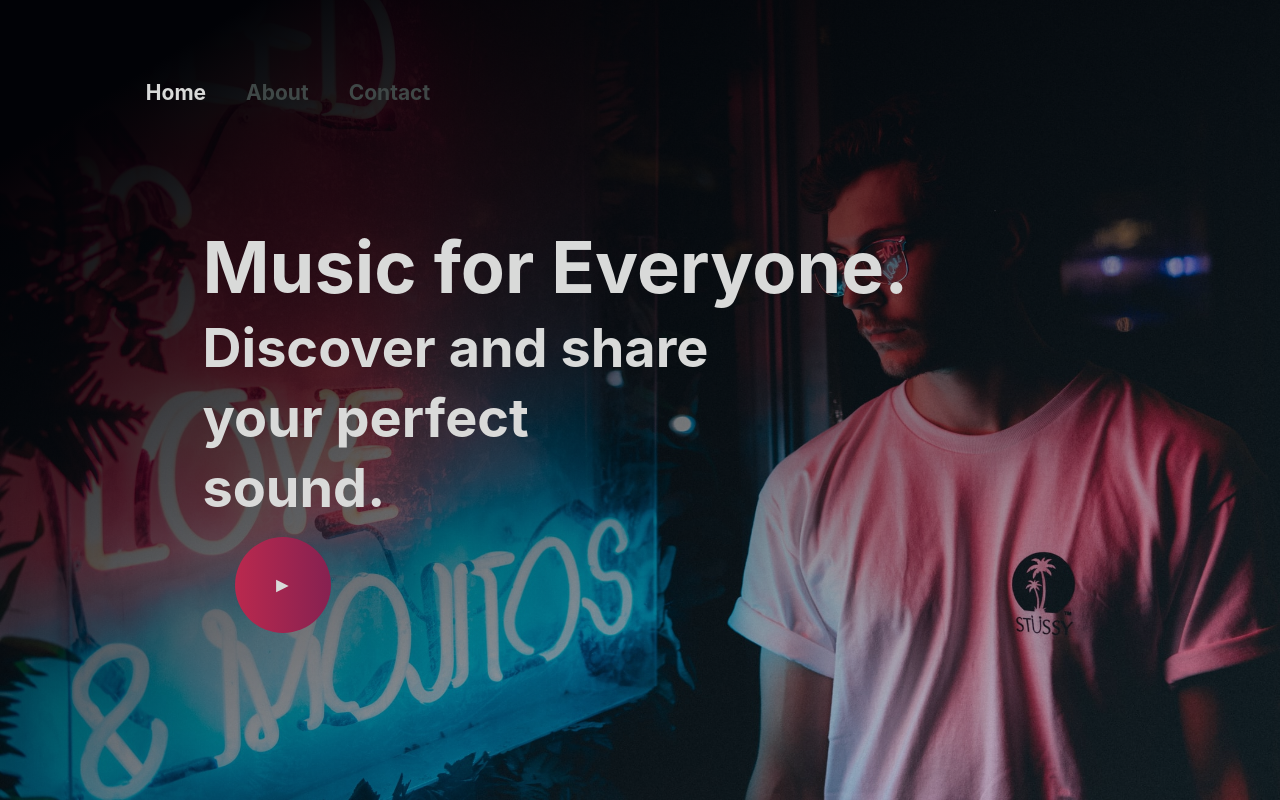
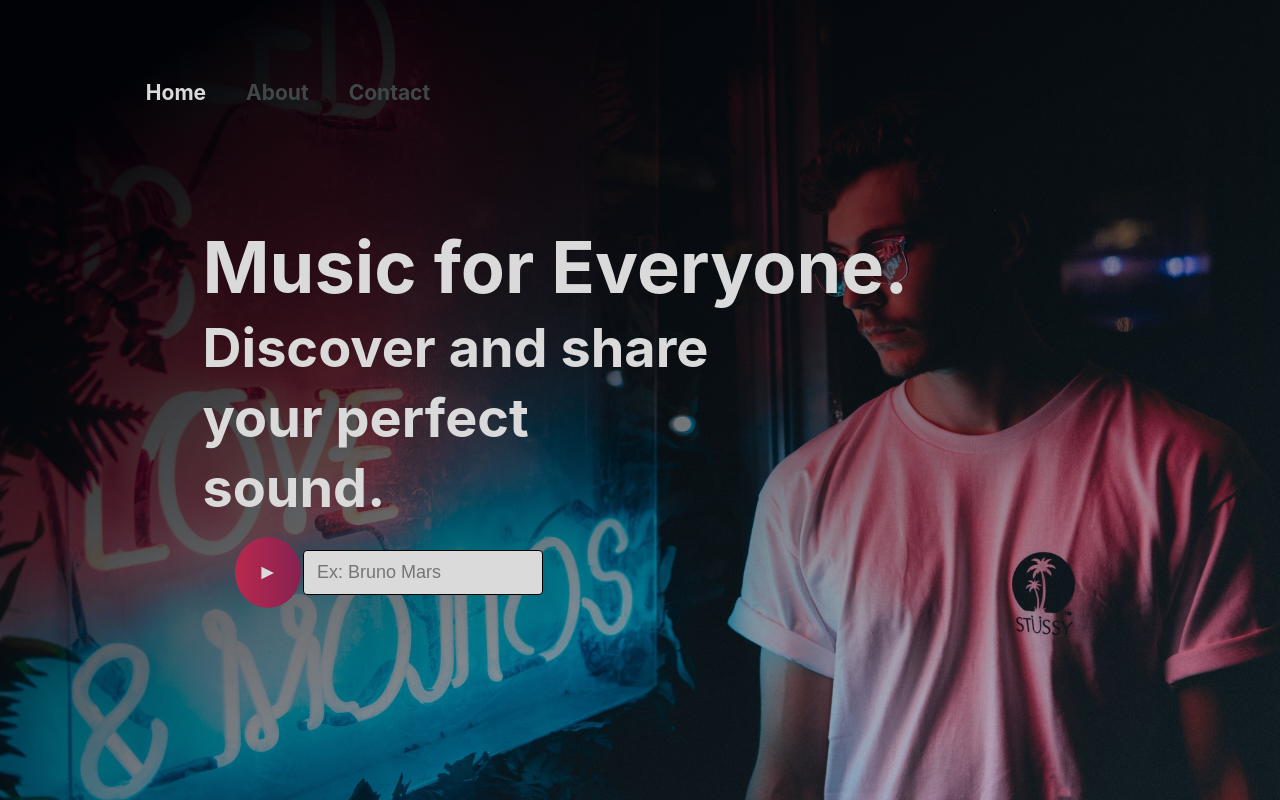
Before and after one commit to chris510/Make-A-Playlist, a React (Create React App) app in the folder frontend/: page / in a window 1280 px wide. Built offline with nearby package versions, Linux system fonts and the light colour scheme.

Commit message:
Refactor search bar into its own component

```diff
--- a/frontend/src/components/search-bar/search-bar.component.tsx
+++ b/frontend/src/components/search-bar/search-bar.component.tsx
@@ -1,11 +1,44 @@
 import React from 'react';
+import './search-bar.styles.scss';
 
 const SearchBar = () => {
   return (
-    <div className="search-bar">
-      THIS IS THE SearchBar
+    <div className="search">
+      <button className="search-btn">&#9658;</button>
+      <input
+        className="search-bar"
+        placeholder="Ex: Bruno Mars"
+        required
+      >
+      </input>
     </div>
   )
 }
 
 export default SearchBar;
+
+// const SearchBar = () => {
+//   const [openSearchBar, setOpenSearchBar] = useState(false);
+//   const handleClick = () => {
+//     setOpenSearchBar(!openSearchBar);
+//   }
+
+//   const setOpenClassIcon = () => {
+//     return openSearchBar ? 'search-icon open' : 'search-icon';
+//   }
+
+//   const setOpenClass = () => {
+//     return openSearchBar ? 'search open' : 'search';
+//   }
+
+//   return (
+//     <div className={setOpenClass()}>
+//       <input type="search" className="search-box" />
+//       <span className="search-button" onClick={handleClick}>
+//         <span className={setOpenClassIcon()}></span>
+//       </span>
+//     </div>
+//   )
+// }
+
+// export default SearchBar;
--- a/frontend/src/components/search-bar/search-bar.styles.scss
+++ b/frontend/src/components/search-bar/search-bar.styles.scss
@@ -0,0 +1,168 @@
+@import '../../stylesheets/main.scss';
+
+.search {
+  display: flex;
+  justify-content: space-between;
+  height: 50px;
+  width: 45%;
+
+  .search-bar {
+    background-color: $white-primary-1;
+    border-radius: 4px;
+    border: none;
+    border: solid 1px;
+    color: inherit;
+    display: block;
+    outline: 0;
+    padding: 0 0.825rem;
+    text-decoration: none;
+    width: 75%;
+    height: 100%;
+    margin-top: 25px;
+    font-size: 18px;
+
+    &:focus {
+      border-color: rgba(133, 33, 81, 1);
+    }
+  }
+  .search-btn {
+    background: linear-gradient(to right, rgba(187, 41, 78, 1), rgba(133, 33, 81, 1));
+    font-size: $font-size-primary;
+    color: $white-primary-1;
+    border: double 2px transparent;
+    background-origin: border-box;
+    background-clip: content-box, border-box;
+    height: 75px;
+    width: 75px;
+    border-radius: 50%;
+    margin-top: 10px;
+    margin-left: 30px;
+
+    &:hover {
+      cursor: pointer;
+      background: rgba(187, 41, 78, .8);
+    }
+
+    &:focus {
+      outline: none;
+    }
+  }
+}
+
+// $background-color: #BB294E;
+// $search-bg-color: #BB294E;
+// $icon-color: white;
+// $transition: all .5s ease;
+
+// * {
+//   box-sizing: border-box;
+// }
+
+// body {
+//   background: $background-color;
+// }
+
+// .search {
+//   width: 75px;
+//   height: 75px;
+//   margin: 20px auto 0;
+//   margin-left: 40px;
+//   background-color: $search-bg-color;
+//   position: relative;
+//   overflow: hidden;
+//   transition: $transition;
+//   &:before {
+//     content: '';
+//     display: block;
+//     width: 3px;
+//     height: 100%;
+//     position: relative;
+//     background-color: $icon-color;
+//     transition: $transition;
+//   }
+//   &.open {
+//     width: 420px;
+//     &:before {
+//       height: 45px;
+//       margin: 15px 0px 10px 30px;
+//       position: absolute;
+//     }
+//   }
+// }
+
+// .search-box {
+//   width: 100%;
+//   height: 100%;
+//   box-shadow: none;
+//   border: none;
+//   background: transparent;
+//   color: #fff;
+//   padding: 20px 100px 20px 45px;
+//   font-size: 40px;
+//   &:focus {
+//     outline: none;
+//   }
+// }
+
+// .search-button {
+//   width: 100px;
+//   height: 100px;
+//   display: block;
+//   position: absolute;
+//   right: -30px;
+//   top: 10px;
+//   cursor: pointer;
+// }
+
+// .search-icon {
+//   width: 40px;
+//   height: 40px;
+//   border-radius: 40px;
+//   border: 3px solid $icon-color;
+//   display: block;
+//   position: relative;
+//   margin-left: 5px;
+//   transition: $transition;
+//   &:before {
+//     content: '';
+//     width: 3px;
+//     height: 15px;
+//     position: absolute;
+//     right: -2px;
+//     top: 30px;
+//     display: block;
+//     background-color: $icon-color;
+//     transform: rotate(-45deg);
+//     transition: $transition;
+//   }
+//   &:after {
+//     content: '';
+//     width: 3px;
+//     height: 15px;
+//     position: absolute;
+//     right: -12px;
+//     top: 40px;
+//     display: block;
+//     background-color: $icon-color;
+//     transform: rotate(-45deg);
+//     transition: $transition;
+//   }
+//   .open & {
+//     margin: -3px;
+//     width: 60px;
+//     height: 60px;
+//     border-radius: 60px;
+//     &:before {
+//       transform: rotate(52deg);
+//       right: 22px;
+//       top: 23px;
+//       height: 18px;
+//     }
+//     &:after {
+//       transform: rotate(-230deg);
+//       right: 22px;
+//       top: 13px;
+//       height: 18px;
+//     }
+//   }
+// }
--- a/frontend/src/index.css
+++ b/frontend/src/index.css
@@ -3,6 +3,7 @@
 * {
   margin: 0;
   padding: 0;
+  box-sizing: border-box;
 }
 
 a {
--- a/frontend/src/pages/home/home-page.component.tsx
+++ b/frontend/src/pages/home/home-page.component.tsx
@@ -2,7 +2,7 @@ import React from 'react';
 import './home-page.styles.scss';
 
 import Nav from '../../components/nav/nav.component';
-
+import SearchBar from '../../components/search-bar/search-bar.component';
 const HomePage = () => {
   return (
     <div className="home">
@@ -13,9 +13,7 @@ const HomePage = () => {
           <h2 className="header-2">Discover and share</h2>
           <h3 className="header-3">your perfect</h3>
           <h4 className="header-4">sound.</h4>
-          <div className="button">
-            <button className="search-btn">&#9658;</button>
-          </div>
+          <SearchBar/>
         </div>
       </section>
     </div>
--- a/frontend/src/pages/home/home-page.styles.scss
+++ b/frontend/src/pages/home/home-page.styles.scss
@@ -38,46 +38,18 @@
 
       .header-2 {
         color: $white-primary-1;
-        // width: 79%;
         font-size: $header-font-size-secondary;
       }
 
       .header-3 {
         color: $white-primary-1;
-        // width: 58%;
         font-size: $header-font-size-secondary;
       }
 
       .header-4 {
         color: $white-primary-1;
-        // width: 39%;
         font-size: $header-font-size-secondary;
-      }
-
-      button {
-        // position: absolute;
-        background: linear-gradient(to right, rgba(187, 41, 78, 1), rgba(133, 33, 81, 1));
-        // background-color: linear-gradient(to right, #BB294E, #852151);
-        font-size: $font-size-primary;
-        color: $white-primary-1;
-        border: double 2px transparent;
-        background-origin: border-box;
-        background-clip: content-box, border-box;
-        height: 100px;
-        width: 100px;
-        border-radius: 50%;
-        margin-top: 10px;
-        margin-left: 30px;
-
-        &:hover {
-          cursor: pointer;
-        }
-
-        &:focus {
-          outline: none;
-        }
       }
     }
   }
 }
-  // .main-section {
```
